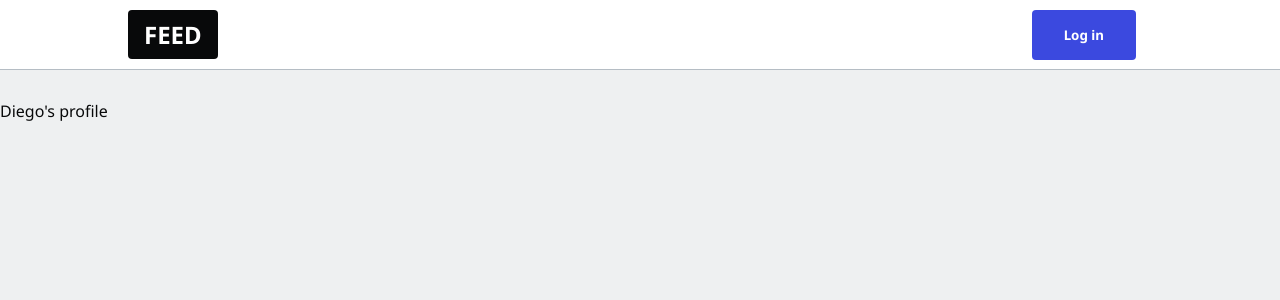
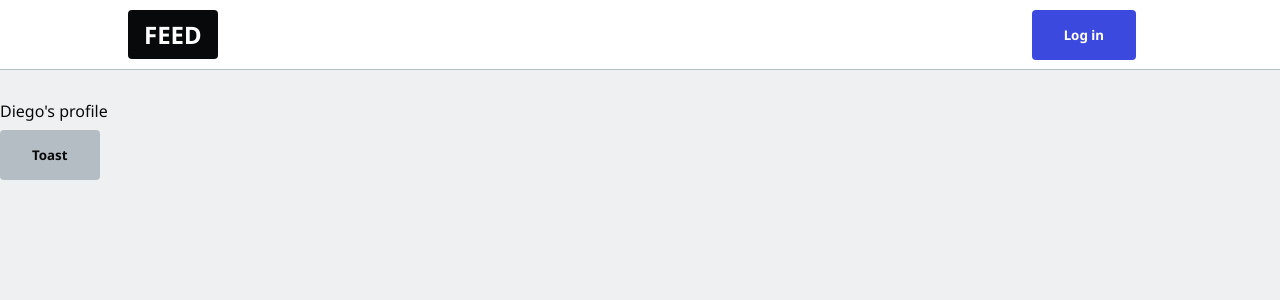
Before and after one commit to dloyolar/next-blog-firebase, a Next.js app: page / in a window 1280 px wide. Shown: the top 300 px of the page. Built offline with nearby package versions, Linux system fonts and the light colour scheme.

Commit message:
🐳 chore(app): add react hot toast

```diff
--- a/package.json
+++ b/package.json
@@ -16,6 +16,7 @@
     "next": "13.1.6",
     "react": "18.2.0",
     "react-dom": "18.2.0",
-    "react-firebase-hooks": "^5.1.1"
+    "react-firebase-hooks": "^5.1.1",
+    "react-hot-toast": "^2.4.0"
   }
 }
--- a/src/pages/_app.js
+++ b/src/pages/_app.js
@@ -1,11 +1,13 @@
 import { Navbar } from '@/components/Navbar';
 import '@/styles/globals.css';
+import { Toaster } from 'react-hot-toast';
 
 export default function App({ Component, pageProps }) {
   return (
     <>
       <Navbar />
       <Component {...pageProps} />
+      <Toaster />
     </>
   );
 }
--- a/src/pages/index.js
+++ b/src/pages/index.js
@@ -1,5 +1,6 @@
 import Head from 'next/head';
 import Link from 'next/link';
+import { toast } from 'react-hot-toast';
 
 export default function Home() {
   return (
@@ -17,6 +18,7 @@ export default function Home() {
         >
           Diego&apos;s profile
         </Link>
+        <button onClick={() => toast.success('Great!')}>Toast</button>
       </div>
     </>
   );
```
Also changed, not shown: 1 other file (tests, documents, lock files or other folders).
